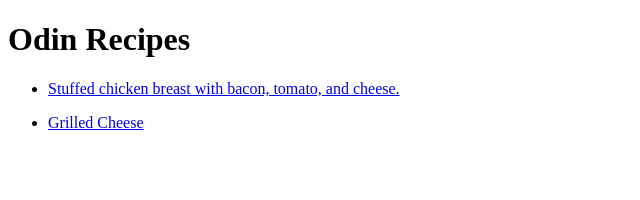
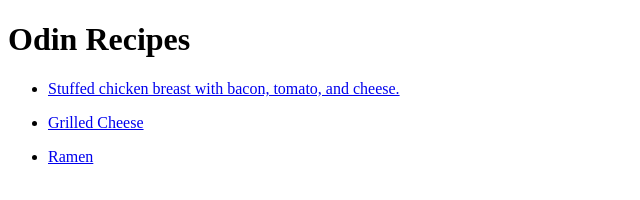
Before and after one commit to DakenM/odin-recipes, a plain HTML site: page index.html in a window 1280 px wide. Shown: the full height of the page, 0-640 px from the left. Drawn offline with Linux system fonts and the light colour scheme.

Commit message:
Link to grilled_cheese.html and ramen.html

```diff
--- a/index.html
+++ b/index.html
@@ -11,6 +11,7 @@
     <ul>
       <li><p><a href="recipes/chicken.html">Stuffed chicken breast with bacon, tomato, and cheese.</a></p></li>
       <li><p><a href="recipes/grilled_cheese.html">Grilled Cheese</a></p></li>
+      <li><p><a href="recipes/ramen.html">Ramen</a></p></li>
     </ul>
 </body>
 </html>
```
